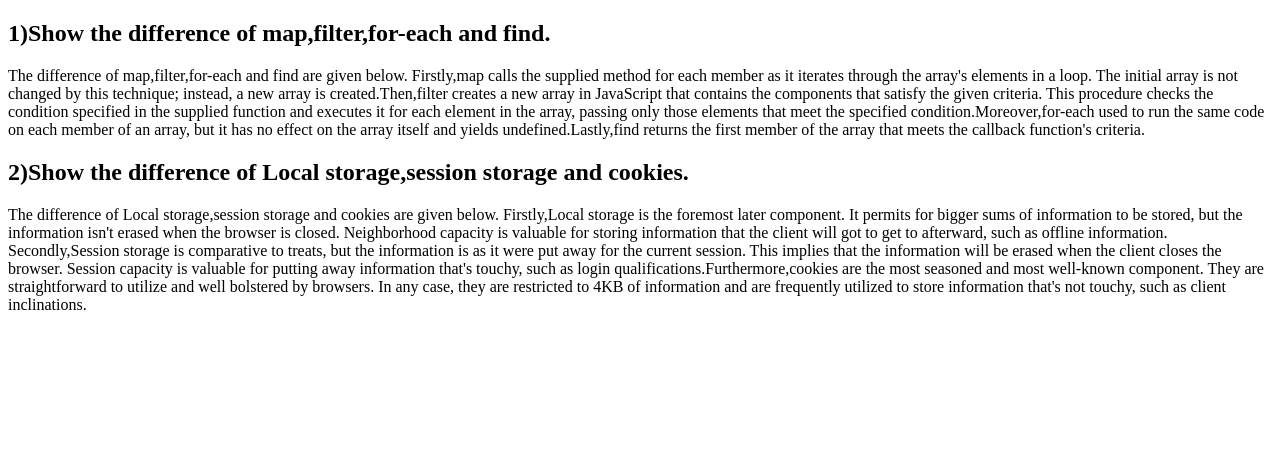
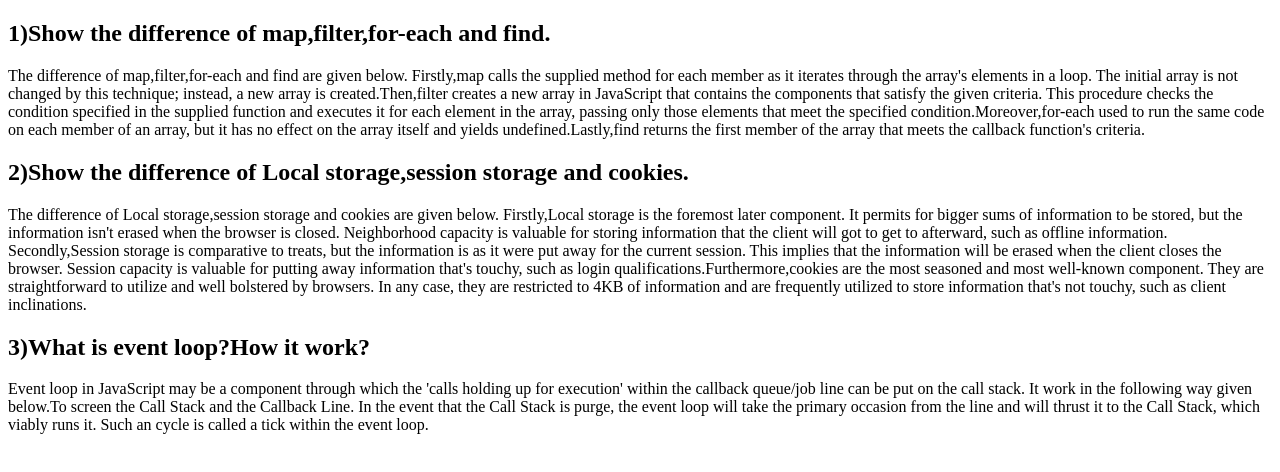
Before and after one commit to Wasey-Rahman/Quiz-Hero, a plain HTML site: page question.html in a window 1280 px wide. Drawn offline with Linux system fonts and the light colour scheme.

Commit message:
Third answer of  First Three question

```diff
--- a/question.html
+++ b/question.html
@@ -19,5 +19,10 @@
         Firstly,Local storage is the foremost later component. It permits for bigger sums of information to be stored, but the information isn't erased when the browser is closed. Neighborhood capacity is valuable for storing information that the client will got to get to afterward, such as offline information. Secondly,Session storage is comparative to treats, but the information is as it were put away for the current session. This implies that the information will be erased when the client closes the browser. Session capacity is valuable for putting away information that's touchy, such as login qualifications.Furthermore,cookies are the most seasoned and most well-known component. They are straightforward to utilize and well bolstered by browsers. In any case, they are restricted to 4KB of information and are frequently utilized to store information that's not touchy, such as client inclinations.
 
     </p>
+
+    <h2>3)What is event loop?How it work?</h2>
+    <p>Event loop  in JavaScript may be a component through which the 'calls holding up for execution' within the callback queue/job line can be put on the call stack. It work in the following way given below.To screen the Call Stack and the Callback Line. In the event that the Call Stack is purge, the event loop will take the primary occasion from the line and will thrust it to the Call Stack, which viably runs it. Such an cycle is called a tick within the event loop.
+
+    </p>
 </body>
 </html>
```
